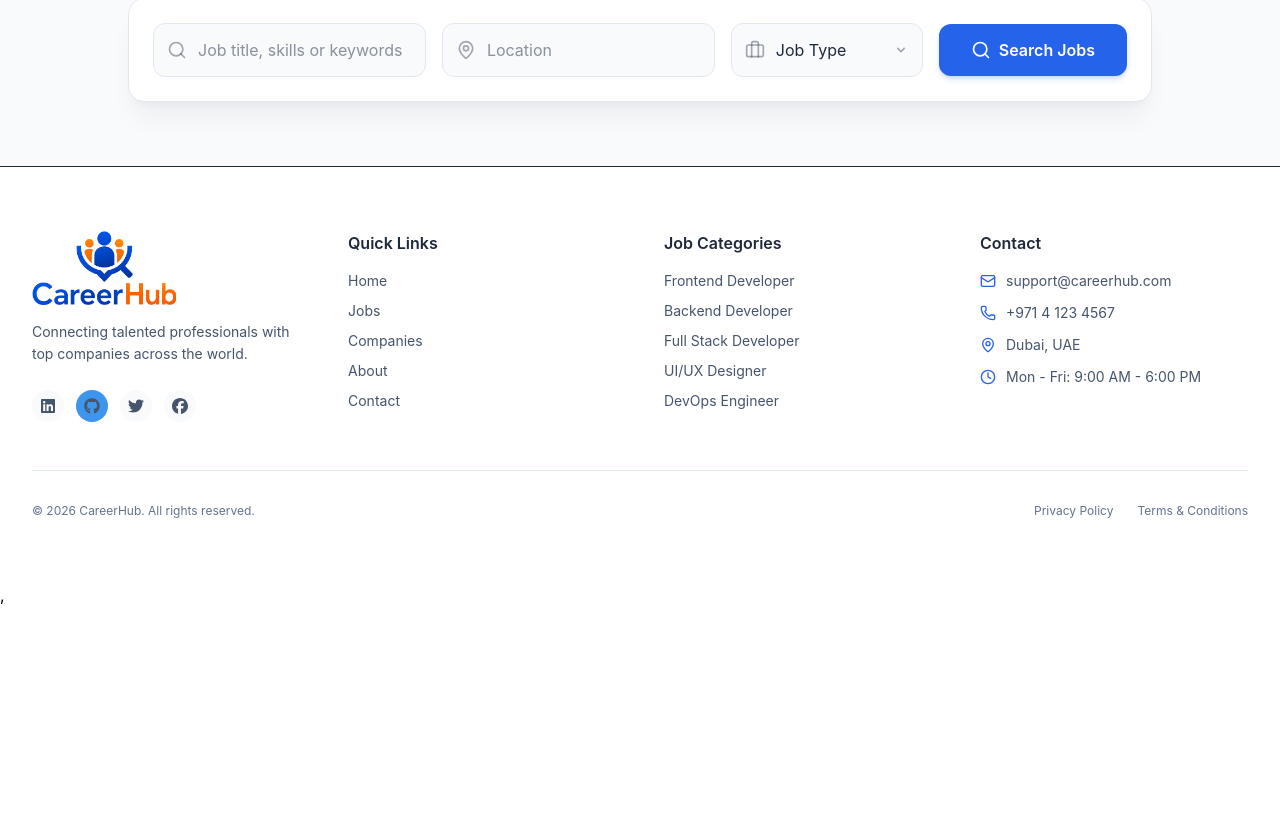
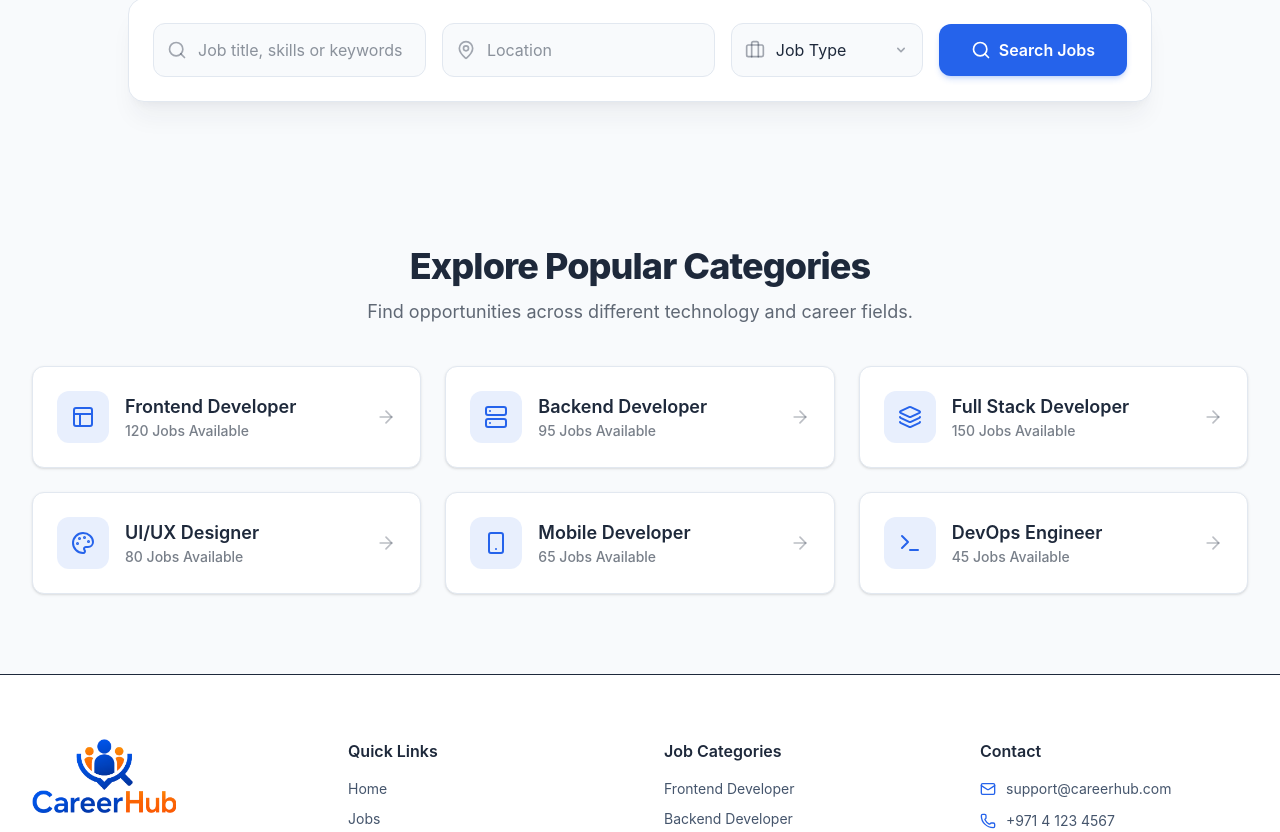
Before and after one commit to kalaiselvi-ui/CareerHub-JobPortal, a React (Vite) app in the folder client/: page / in a window 1280 px wide. Shown: the part 837-1669 px from the top of the page. Before the commit the page ends 1444 px from the top, so only its background shows below. Built offline with nearby package versions, Linux system fonts and the light colour scheme.

Commit message:
category component created

```diff
--- a/client/src/components/home/Categories.tsx
+++ b/client/src/components/home/Categories.tsx
@@ -0,0 +1,75 @@
+import React from "react";
+import {
+  Layout,
+  Server,
+  Layers,
+  Palette,
+  Smartphone,
+  Terminal,
+  ArrowRight,
+} from "lucide-react";
+
+interface Category {
+  id: string;
+  name: string;
+  jobsCount: number;
+  icon: React.ElementType;
+}
+
+const categoriesData: Category[] = [
+  { id: "1", name: "Frontend Developer", jobsCount: 120, icon: Layout },
+  { id: "2", name: "Backend Developer", jobsCount: 95, icon: Server },
+  { id: "3", name: "Full Stack Developer", jobsCount: 150, icon: Layers },
+  { id: "4", name: "UI/UX Designer", jobsCount: 80, icon: Palette },
+  { id: "5", name: "Mobile Developer", jobsCount: 65, icon: Smartphone },
+  { id: "6", name: "DevOps Engineer", jobsCount: 45, icon: Terminal },
+];
+
+export const Categories: React.FC = () => {
+  return (
+    <section className="bg-surface-light py-12 md:py-16 lg:py-20 px-4 sm:px-6 lg:px-8">
+      <div className="max-w-7xl mx-auto space-y-10">
+        <div className="text-center space-y-3 max-w-2xl mx-auto">
+          <h2 className="text-3xl sm:text-4xl font-extrabold text-surface-dark tracking-tight">
+            Explore Popular Categories
+          </h2>
+          <p className="text-base sm:text-lg text-surface-dark/70">
+            Find opportunities across different technology and career fields.
+          </p>
+        </div>
+
+        <div className="grid grid-cols-1 sm:grid-cols-2 lg:grid-cols-3 gap-6">
+          {categoriesData.map((category) => {
+            const Icon = category.icon;
+            return (
+              <div
+                key={category.id}
+                className="group bg-white border border-border-subtle rounded-xl p-6 shadow-sm hover:shadow-xl hover:border-primary/40 transition-all duration-300 cursor-pointer flex items-center justify-between"
+              >
+                <div className="flex items-center space-x-4">
+                  <div className="p-3.5 rounded-xl bg-primary/10 text-primary group-hover:bg-primary group-hover:text-white transition-colors duration-300">
+                    <Icon className="w-6 h-6" />
+                  </div>
+                  <div>
+                    <h3 className="text-lg font-semibold text-surface-dark group-hover:text-primary transition-colors duration-200">
+                      {category.name}
+                    </h3>
+                    <p className="text-sm font-medium text-surface-dark/60">
+                      {category.jobsCount} Jobs Available
+                    </p>
+                  </div>
+                </div>
+
+                <div className="text-surface-dark/30 group-hover:text-primary group-hover:translate-x-1 transition-all duration-200">
+                  <ArrowRight className="w-5 h-5" />
+                </div>
+              </div>
+            );
+          })}
+        </div>
+      </div>
+    </section>
+  );
+};
+
+export default Categories;
--- a/client/src/pages/Home.tsx
+++ b/client/src/pages/Home.tsx
@@ -1,3 +1,4 @@
+import Categories from "../components/home/Categories.tsx";
 import HeroSection from "../components/home/Hero.tsx";
 import SearchSection from "../components/home/SearchSection.tsx";
 
@@ -6,6 +7,7 @@ const Home = () => {
     <div>
       <HeroSection />
       <SearchSection />
+      <Categories />
     </div>
   );
 };
```
